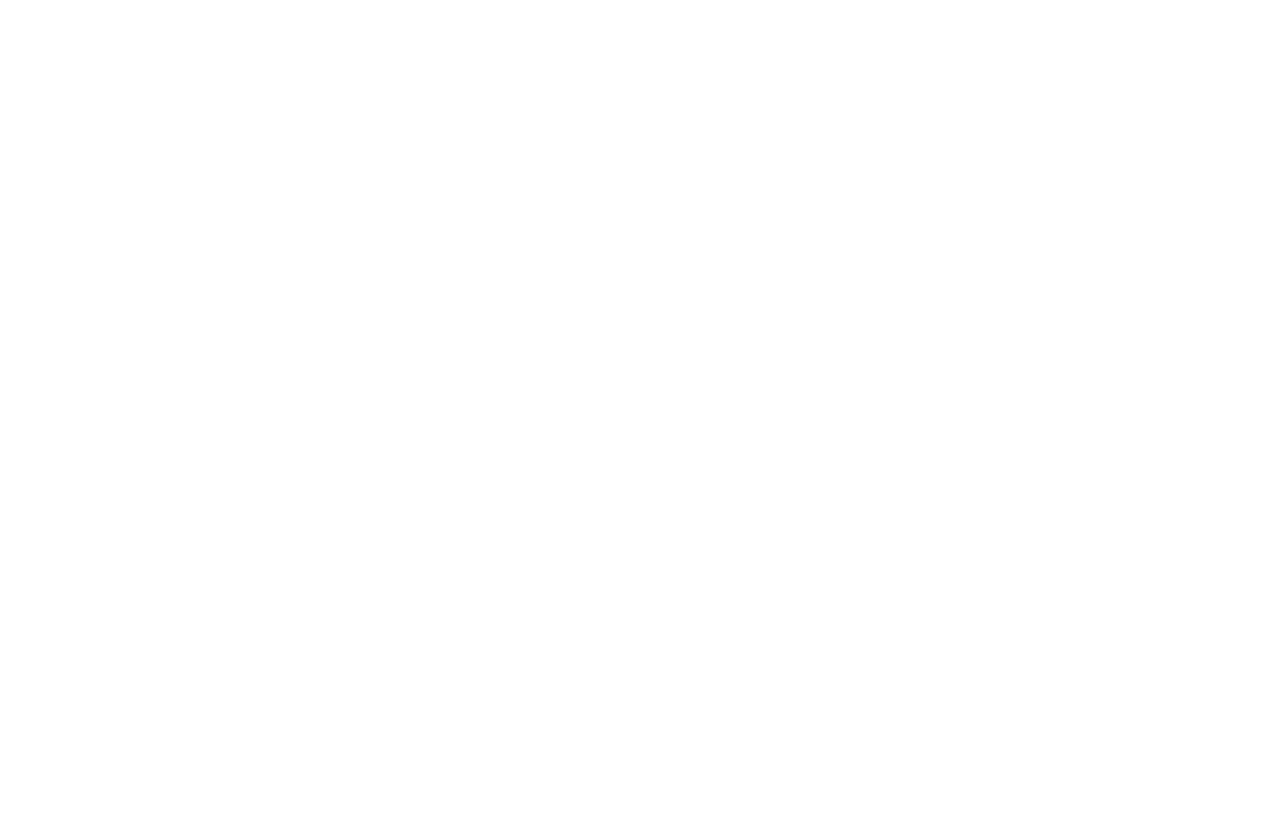
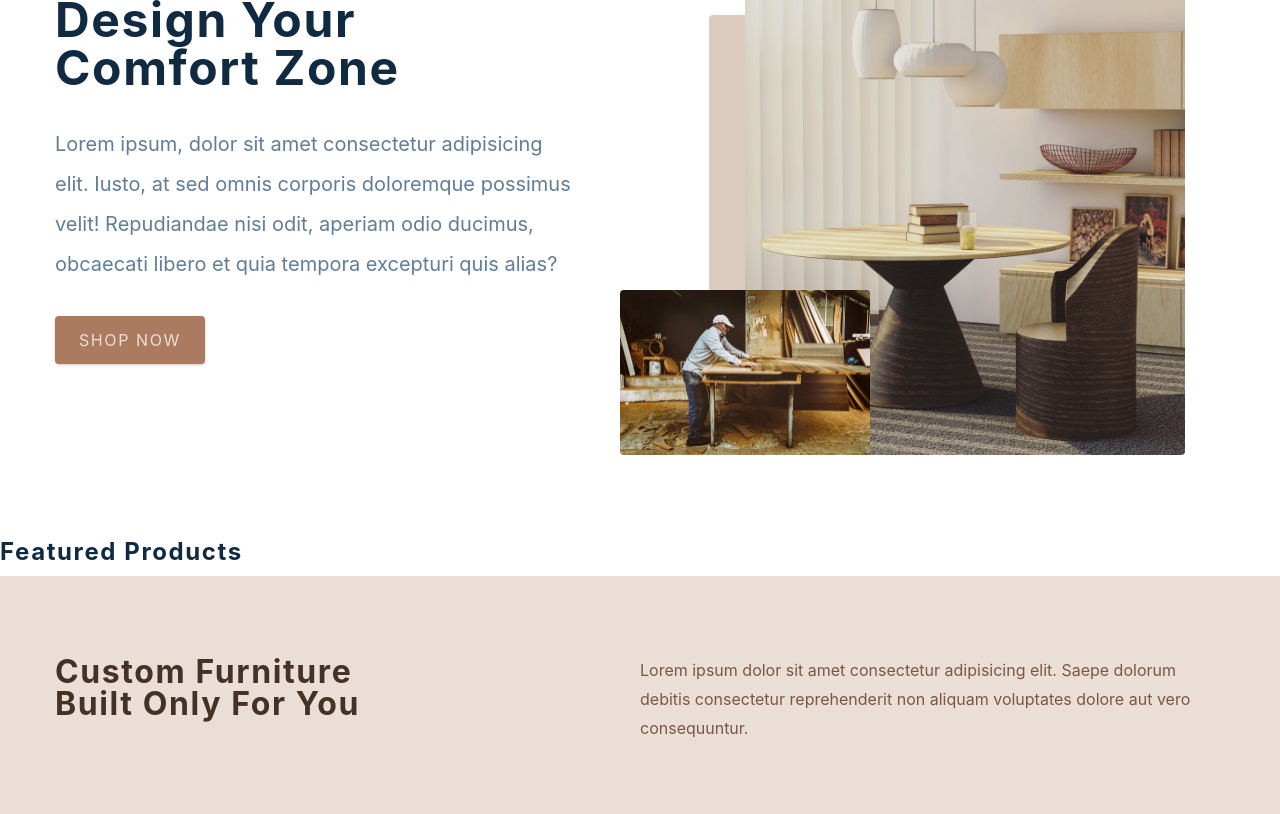
Before and after one commit to MrDogukan/ads-shop-project, a React (Create React App) app: page / in a window 1280 px wide. Shown: the part 260-1074 px from the top of the page. Before the commit the page ends 800 px from the top, so only its background shows below. Built offline with nearby package versions, Linux system fonts and the light colour scheme.

Commit message:
services added

```diff
--- a/src/components/Contact.js
+++ b/src/components/Contact.js
@@ -1,9 +1,31 @@
-import React from 'react'
-import styled from 'styled-components'
-
+import React from "react";
+import styled from "styled-components";
 const Contact = () => {
-  return <h4>contact section</h4>
-}
+  return (
+    <Wrapper>
+      <div className="section-center">
+        <h3>Join our newsletter and get 20% off</h3>
+        <div className="content">
+          <p>
+            Lorem ipsum dolor sit amet consectetur adipisicing elit. Placeat
+            sint unde quaerat ratione soluta veniam provident adipisci cumque
+            eveniet tempore?
+          </p>
+          <form className="contact-form">
+            <input
+              type="email"
+              className="form-input"
+              placeholder="enter email"
+            />
+            <button type="submit" className="submit-btn">
+              subscribe
+            </button>
+          </form>
+        </div>
+      </div>
+    </Wrapper>
+  );
+};
 const Wrapper = styled.section`
   padding: 5rem 0;
   h3 {
@@ -67,6 +89,6 @@
   @media (min-width: 1280px) {
     padding: 15rem 0;
   }
-`
+`;
 
-export default Contact
+export default Contact;
--- a/src/components/Hero.js
+++ b/src/components/Hero.js
@@ -1,12 +1,33 @@
-import React from 'react'
-import styled from 'styled-components'
-import { Link } from 'react-router-dom'
-import heroBcg from '../assets/hero-bcg.jpeg'
-import heroBcg2 from '../assets/hero-bcg-2.jpeg'
-
+import React from "react";
+import styled from "styled-components";
+import { Link } from "react-router-dom";
+import heroBcg from "../assets/hero-bcg.jpeg";
+import heroBcg2 from "../assets/hero-bcg-2.jpeg";
 const Hero = () => {
-  return <h4>hero</h4>
-}
+  return (
+    <Wrapper className="section-center">
+      <article className="content">
+        <h1>
+          design your <br />
+          comfort zone
+        </h1>
+        <p>
+          Lorem ipsum, dolor sit amet consectetur adipisicing elit. Iusto, at
+          sed omnis corporis doloremque possimus velit! Repudiandae nisi odit,
+          aperiam odio ducimus, obcaecati libero et quia tempora excepturi quis
+          alias?
+        </p>
+        <Link to="/products" className="btn hero-btn">
+          shop now
+        </Link>
+      </article>
+      <article className="img-container">
+        <img src={heroBcg} alt="nice table" className="main-img" />
+        <img src={heroBcg2} alt="person working" className="accent-img" />
+      </article>
+    </Wrapper>
+  );
+};
 
 const Wrapper = styled.section`
   min-height: 60vh;
@@ -58,7 +79,7 @@
       border-radius: var(--radius);
     }
     .img-container::before {
-      content: '';
+      content: "";
       position: absolute;
       width: 10%;
       height: 80%;
@@ -68,6 +89,6 @@
       border-radius: var(--radius);
     }
   }
-`
+`;
 
-export default Hero
+export default Hero;
--- a/src/components/Services.js
+++ b/src/components/Services.js
@@ -1,10 +1,36 @@
-import React from 'react'
-import styled from 'styled-components'
-import { services } from '../utils/constants'
-
+import React from "react";
+import styled from "styled-components";
+import { services } from "../utils/constants";
 const Services = () => {
-  return <h4>services </h4>
-}
+  return (
+    <Wrapper>
+      <div className="section-center">
+        <article className="header">
+          <h3>
+            custom furniture <br /> built only for you
+          </h3>
+          <p>
+            Lorem ipsum dolor sit amet consectetur adipisicing elit. Saepe
+            dolorum debitis consectetur reprehenderit non aliquam voluptates
+            dolore aut vero consequuntur.
+          </p>
+        </article>
+        <div className="services-center">
+          {services.map((service) => {
+            const { id, icon, title, text } = service;
+            return (
+              <article className="service" key={id}>
+                <span className="icon">{icon}</span>
+                <h4>{title}</h4>
+                <p>{text}</p>
+              </article>
+            );
+          })}
+        </div>
+      </div>
+    </Wrapper>
+  );
+};
 
 const Wrapper = styled.section`
   h3,
@@ -68,5 +94,5 @@
       transform: translateY(5rem);
     }
   }
-`
-export default Services
+`;
+export default Services;
--- a/src/pages/HomePage.js
+++ b/src/pages/HomePage.js
@@ -1,7 +1,14 @@
-import React from 'react'
-import { FeaturedProducts, Hero, Services, Contact } from '../components'
+import React from "react";
+import { FeaturedProducts, Hero, Services, Contact } from "../components";
 const HomePage = () => {
-  return <h4>home page</h4>
-}
+  return (
+    <main>
+      <Hero />
+      <FeaturedProducts />
+      <Services />
+      <Contact />
+    </main>
+  );
+};
 
-export default HomePage
+export default HomePage;
```
